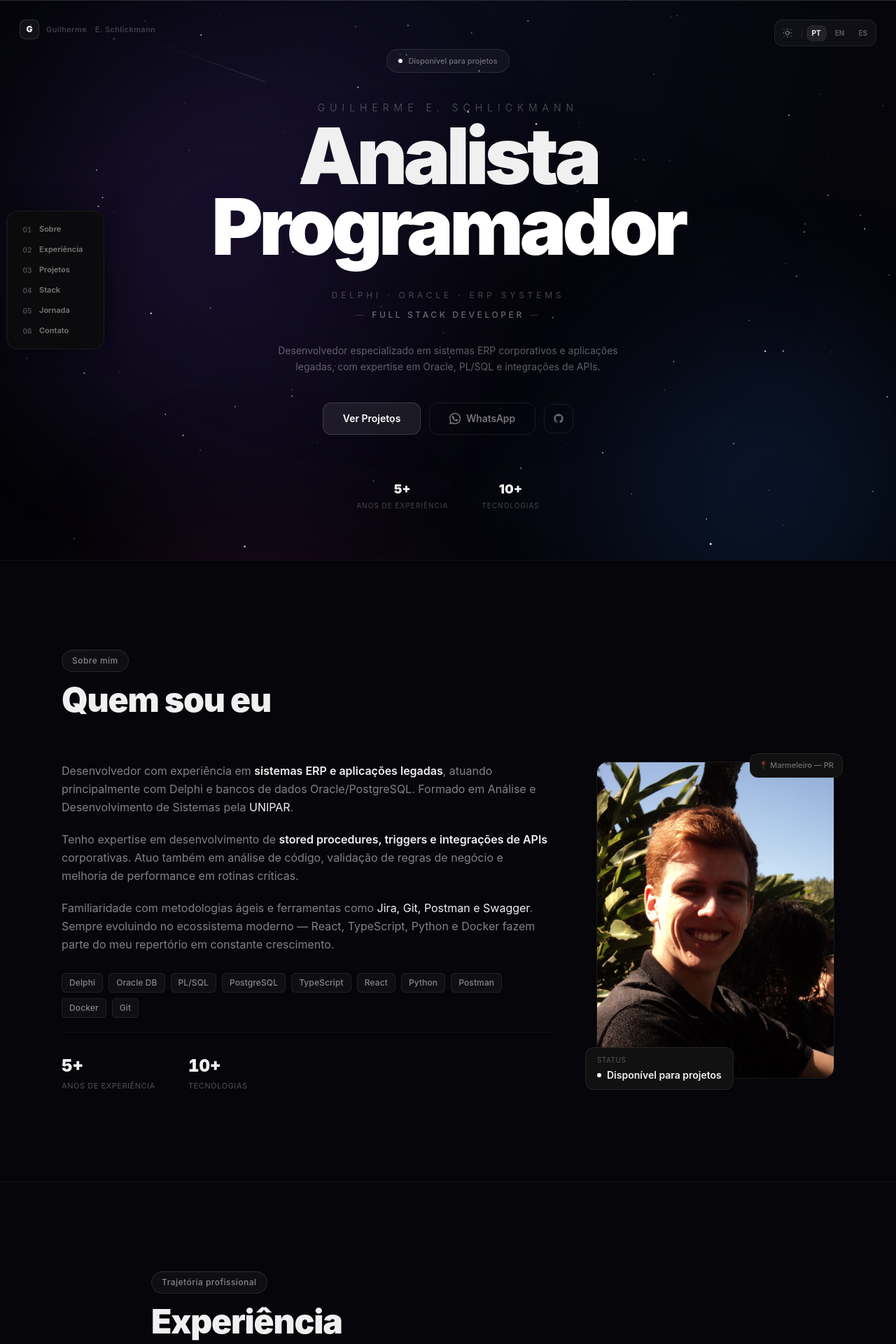
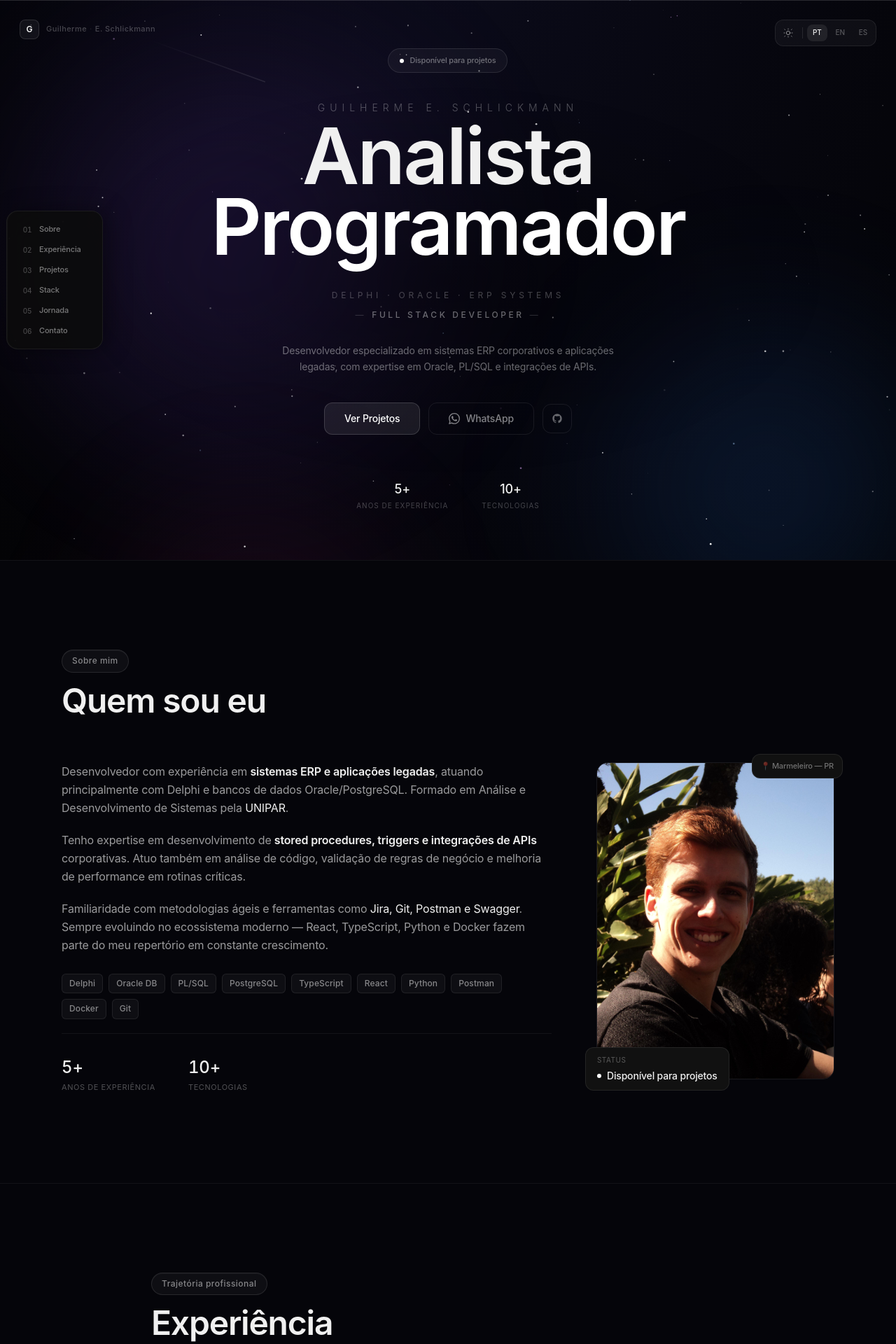
Before and after one commit to Espaniiol/MyPortifolio, a React (Vite) app: page / in a window 1280 px wide. Shown: the top 1920 px of the page at 70% size. Built offline with nearby package versions, Linux system fonts and the light colour scheme.

Commit message:
Ajustes-Fonte

```diff
--- a/package.json
+++ b/package.json
@@ -11,6 +11,7 @@
   },
   "dependencies": {
     "@emailjs/browser": "^4.4.1",
+    "@fontsource-variable/plus-jakarta-sans": "^5.3.0",
     "@tailwindcss/vite": "^4.3.0",
     "framer-motion": "^12.40.0",
     "gsap": "^3.15.0",
--- a/src/components/About.tsx
+++ b/src/components/About.tsx
@@ -46,7 +46,7 @@ export default function About() {
         {/* Header */}
         <div className="about-header mb-16">
           <div className="badge mb-4">{t('about.badge')}</div>
-          <h2 className="text-4xl sm:text-5xl font-black tracking-tight" style={{ color: 'var(--c-text)' }}>
+          <h2 className="text-4xl sm:text-5xl font-semibold tracking-tight" style={{ color: 'var(--c-text)' }}>
             {t('about.title')}
           </h2>
         </div>
@@ -55,9 +55,9 @@ export default function About() {
         <div className="about-body grid lg:grid-cols-[1fr_340px] gap-16 items-start">
           {/* Text col */}
           <div className="space-y-5">
-            <p className="about-text text-base leading-relaxed" style={{ color: 'var(--c-t50)' }} dangerouslySetInnerHTML={{ __html: info.aboutP1 }} />
-            <p className="about-text text-base leading-relaxed" style={{ color: 'var(--c-t50)' }} dangerouslySetInnerHTML={{ __html: info.aboutP2 }} />
-            <p className="about-text text-base leading-relaxed" style={{ color: 'var(--c-t50)' }} dangerouslySetInnerHTML={{ __html: info.aboutP3 }} />
+            <p className="about-text text-base leading-relaxed" style={{ color: 'var(--c-t60)' }} dangerouslySetInnerHTML={{ __html: info.aboutP1 }} />
+            <p className="about-text text-base leading-relaxed" style={{ color: 'var(--c-t60)' }} dangerouslySetInnerHTML={{ __html: info.aboutP2 }} />
+            <p className="about-text text-base leading-relaxed" style={{ color: 'var(--c-t60)' }} dangerouslySetInnerHTML={{ __html: info.aboutP3 }} />
 
             {/* Tags */}
             <div className="about-text flex flex-wrap gap-2 pt-2">
@@ -70,7 +70,7 @@ export default function About() {
             <div className="stats-row grid grid-cols-4 gap-6 pt-8 border-t" style={{ borderColor: 'var(--c-t06)' }}>
               {stats[lang].map((s, i) => (
                 <div key={s.label} className="stat-item">
-                  <div className="text-2xl font-black tabular-nums" style={{ color: 'var(--c-text)' }}>
+                  <div className="text-2xl font-medium tabular-nums" style={{ color: 'var(--c-text)' }}>
                     <span ref={el => { counterRefs.current[i] = el; }}>{s.value}</span>{s.suffix}
                   </div>
                   <div className="text-[11px] uppercase tracking-wider mt-1" style={{ color: 'var(--c-t30)' }}>{s.label}</div>
@@ -94,7 +94,7 @@ export default function About() {
                     const parent = el.parentElement!;
                     parent.style.background = 'var(--c-bg3)';
                     parent.innerHTML = `<div style="width:100%;height:100%;display:flex;flex-direction:column;align-items:center;justify-content:center;gap:12px">
-                      <div style="width:60px;height:60px;border-radius:16px;background:var(--c-t06);border:1px solid var(--c-t10);display:flex;align-items:center;justify-content:center;font-size:24px;font-weight:900;color:var(--c-inv)">G</div>
+                      <div style="width:60px;height:60px;border-radius:16px;background:var(--c-t06);border:1px solid var(--c-t10);display:flex;align-items:center;justify-content:center;font-size:24px;font-weight:700;color:var(--c-inv)">G</div>
                       <div style="font-size:12px;color:var(--c-t30)">Coloque me.jpg em /public</div>
                     </div>`;
                   }}
@@ -106,7 +106,7 @@ export default function About() {
                 <div className="text-[10px] uppercase tracking-wider mb-1" style={{ color: 'var(--c-t30)' }}>Status</div>
                 <div className="flex items-center gap-2">
                   <span className="w-1.5 h-1.5 rounded-full animate-pulse-soft" style={{ background: 'var(--c-inv)' }} />
-                  <span className="text-sm font-semibold" style={{ color: 'var(--c-text)' }}>{t('about.available')}</span>
+                  <span className="text-sm font-medium" style={{ color: 'var(--c-text)' }}>{t('about.available')}</span>
                 </div>
               </div>
 
--- a/src/components/Experience.tsx
+++ b/src/components/Experience.tsx
@@ -31,7 +31,7 @@ export default function Experience() {
       <div className="max-w-4xl mx-auto px-6">
         <div className="exp-header mb-16">
           <div className="badge mb-4">{t('experience.badge')}</div>
-          <h2 className="text-4xl sm:text-5xl font-black tracking-tight" style={{ color: 'var(--c-text)' }}>{t('experience.title')}</h2>
+          <h2 className="text-4xl sm:text-5xl font-semibold tracking-tight" style={{ color: 'var(--c-text)' }}>{t('experience.title')}</h2>
         </div>
 
         <div className="tl-wrap relative">
@@ -57,7 +57,7 @@ export default function Experience() {
                     <div className="flex items-start justify-between mb-3">
                       <div>
                         <div className="text-[11px] uppercase tracking-widest mb-1" style={{ color: 'var(--c-t30)' }}>{exp.period}</div>
-                        <h3 className="text-base font-bold" style={{ color: 'var(--c-text)' }}>{exp.role}</h3>
+                        <h3 className="text-base font-medium" style={{ color: 'var(--c-text)' }}>{exp.role}</h3>
                         <div className="text-sm mt-0.5" style={{ color: 'var(--c-t40)' }}>{exp.company}</div>
                       </div>
                       <svg className="w-4 h-4 flex-shrink-0 mt-1 transition-transform duration-300" style={{ color: 'var(--c-t25)', transform: active===exp.id ? 'rotate(180deg)' : 'none' }} fill="none" viewBox="0 0 24 24" stroke="currentColor">
@@ -66,7 +66,7 @@ export default function Experience() {
                     </div>
 
                     <div style={{ maxHeight: active===exp.id ? '240px' : '0', overflow: 'hidden', transition: 'max-height 0.45s cubic-bezier(0.4,0,0.2,1)' }}>
-                      <p className="text-sm leading-relaxed mb-4" style={{ color: 'var(--c-t40)' }}>{exp.description}</p>
+                      <p className="text-sm leading-relaxed mb-4" style={{ color: 'var(--c-t45)' }}>{exp.description}</p>
                     </div>
 
                     <div className="flex flex-wrap gap-2 mt-2">
--- a/src/components/Footer.tsx
+++ b/src/components/Footer.tsx
@@ -7,7 +7,7 @@ export default function Footer() {
     <footer className="py-10" style={{ background: 'var(--c-bg)', borderTop: '1px solid var(--c-t05)' }}>
       <div className="max-w-6xl mx-auto px-6 flex flex-col sm:flex-row items-center justify-between gap-4">
         <div className="flex items-center gap-3">
-          <div className="w-6 h-6 rounded-lg flex items-center justify-center text-[11px] font-black" style={{ border: '1px solid var(--c-t10)', background: 'var(--c-t05)', color: 'var(--c-text)' }}>G</div>
+          <div className="w-6 h-6 rounded-lg flex items-center justify-center text-[11px] font-semibold" style={{ border: '1px solid var(--c-t10)', background: 'var(--c-t05)', color: 'var(--c-text)' }}>G</div>
           <span className="text-xs" style={{ color: 'var(--c-t30)' }}>Guilherme E. Schlickmann</span>
         </div>
         <span className="text-xs" style={{ color: 'var(--c-t20)' }}>
--- a/src/components/Hero.tsx
+++ b/src/components/Hero.tsx
@@ -62,7 +62,7 @@ export default function Hero() {
         <div className="mb-10">
           {info.heroTitle.map((word: string, i: number) => (
             <div key={i} style={{ lineHeight: 0.9 }}>
-              <div className="hero-line inline-block text-[clamp(2.8rem,9vw,7rem)] font-black tracking-tighter"
+              <div className="hero-line inline-block text-[clamp(2.8rem,9vw,7rem)] font-semibold tracking-tight"
                 style={{ color: i === 0 ? 'var(--c-text)' : 'var(--c-inv)' }}>
                 {word}
               </div>
@@ -83,7 +83,7 @@ export default function Hero() {
         </div>
 
         {/* Desc */}
-        <p className="hero-desc text-sm leading-relaxed max-w-lg mx-auto mb-10" style={{ color: 'var(--c-t35)' }}>
+        <p className="hero-desc text-sm leading-relaxed max-w-lg mx-auto mb-10" style={{ color: 'var(--c-t40)' }}>
           {info.heroDesc || personalInfo.pt.heroDesc}
         </p>
 
@@ -91,7 +91,7 @@ export default function Hero() {
         <div className="hero-cta flex flex-col sm:flex-row items-center justify-center gap-3 mb-16">
           <button
             onClick={() => document.querySelector('#projects')?.scrollIntoView({ behavior: 'smooth' })}
-            className="px-7 py-3 rounded-xl text-sm font-semibold transition-all duration-300 hover:bg-white hover:text-black"
+            className="px-7 py-3 rounded-xl text-sm font-medium transition-all duration-300 hover:bg-white hover:text-black"
             style={{ background: 'var(--c-t08)', border: '1px solid var(--c-t15)', color: 'var(--c-inv)' }}>
             {t('hero.viewProjects')}
           </button>
@@ -114,7 +114,7 @@ export default function Hero() {
         <div className="hero-stats flex items-center justify-center gap-12">
           {[{ n: '5+', l: t('hero.yearsExp') }, { n: '10+', l: t('hero.technologies') }].map(s => (
             <div key={s.l} className="text-center">
-              <div className="text-lg font-black" style={{ color: 'var(--c-text)' }}>{s.n}</div>
+              <div className="text-lg font-medium" style={{ color: 'var(--c-text)' }}>{s.n}</div>
               <div className="text-[10px] uppercase tracking-widest mt-0.5" style={{ color: 'var(--c-t25)' }}>{s.l}</div>
             </div>
           ))}
--- a/src/components/LoadingScreen.tsx
+++ b/src/components/LoadingScreen.tsx
@@ -109,7 +109,7 @@ export default function LoadingScreen({ onComplete }: LoadingScreenProps) {
               {/* Scan line */}
               <div className="ls-scan-line absolute top-[-100%] left-0 w-full h-1 bg-white/20 blur-[2px]"></div>
 
-              <span className="text-5xl font-black relative z-10" style={{ color: 'var(--c-text)' }}>G</span>
+              <span className="text-5xl font-semibold relative z-10" style={{ color: 'var(--c-text)' }}>G</span>
 
               {/* Corner Accents */}
               <div className="absolute top-0 left-0 w-2 h-2 border-t border-l border-white/30 rounded-tl-lg m-2"></div>
@@ -119,7 +119,7 @@ export default function LoadingScreen({ onComplete }: LoadingScreenProps) {
             </div>
 
             <div className="flex flex-col items-center gap-2">
-              <div className="ls-logo-text text-[10px] tracking-[0.4em] uppercase font-bold text-center" style={{ color: 'var(--c-text)' }}>
+              <div className="ls-logo-text text-[10px] tracking-[0.4em] uppercase font-medium text-center" style={{ color: 'var(--c-text)' }}>
                 Guilherme E. Schlickmann
               </div>
               <div className="ls-logo-text text-[9px] tracking-[0.2em] uppercase text-center" style={{ color: 'var(--c-t40)' }}>
@@ -135,7 +135,7 @@ export default function LoadingScreen({ onComplete }: LoadingScreenProps) {
                 Initializing...
               </span>
               <div className="ls-logo-text flex items-baseline">
-                <span className="text-2xl font-black tabular-nums tracking-tighter" style={{ color: 'var(--c-text)' }}>{count}</span>
+                <span className="text-2xl font-medium tabular-nums tracking-tighter" style={{ color: 'var(--c-text)' }}>{count}</span>
                 <span className="text-xs font-medium ml-[2px]" style={{ color: 'var(--c-t40)' }}>%</span>
               </div>
             </div>
--- a/src/components/Navbar.tsx
+++ b/src/components/Navbar.tsx
@@ -73,7 +73,7 @@ export default function Navbar() {
       {/* Logo — top left floating */}
       <button ref={logoRef} onClick={() => window.scrollTo({ top: 0, behavior: 'smooth' })}
         className="fixed top-7 left-7 z-50 flex items-center gap-2.5 group">
-        <div className="w-7 h-7 rounded-lg flex items-center justify-center text-xs font-black transition-all duration-300 group-hover:bg-white group-hover:text-black"
+        <div className="w-7 h-7 rounded-lg flex items-center justify-center text-xs font-semibold transition-all duration-300 group-hover:bg-white group-hover:text-black"
           style={{ border: '1px solid var(--c-t12)', background: 'var(--c-t05)', color: 'var(--c-text)' }}>
           G
         </div>
@@ -105,7 +105,7 @@ export default function Navbar() {
           <button
             key={l}
             onClick={() => setLang(l)}
-            className="text-[10px] font-bold uppercase px-2 py-1 rounded-lg transition-all"
+            className="text-[10px] font-medium uppercase px-2 py-1 rounded-lg transition-all"
             style={{
               color: lang === l ? 'var(--c-text)' : 'var(--c-t30)',
               background: lang === l ? 'var(--c-t08)' : 'transparent',
@@ -179,13 +179,13 @@ export default function Navbar() {
                   style={{ background: 'var(--c-t05)' }} />
 
                 {/* Number */}
-                <span className="relative text-[10px] font-bold tabular-nums leading-none select-none transition-colors duration-200"
+                <span className="relative text-[10px] font-medium tabular-nums leading-none select-none transition-colors duration-200"
                   style={{ color: isActive ? 'var(--c-text)' : 'var(--c-t25)', minWidth: '14px' }}>
                   {link.num}
                 </span>
 
                 {/* Label */}
-                <span className="relative text-[11px] font-semibold whitespace-nowrap leading-none select-none transition-colors duration-200"
+                <span className="relative text-[11px] font-medium whitespace-nowrap leading-none select-none transition-colors duration-200"
                   style={{ color: isActive ? 'var(--c-text)' : 'var(--c-t45)' }}>
                   {label}
                 </span>
@@ -220,7 +220,7 @@ export default function Navbar() {
 
           {/* Top bar inside overlay */}
           <div className="absolute top-7 left-7 flex items-center gap-2">
-            <div className="w-7 h-7 rounded-lg flex items-center justify-center text-xs font-black"
+            <div className="w-7 h-7 rounded-lg flex items-center justify-center text-xs font-semibold"
               style={{ border: '1px solid var(--c-t12)', background: 'var(--c-t05)', color: 'var(--c-text)' }}>G</div>
           </div>
 
@@ -231,10 +231,10 @@ export default function Navbar() {
               return (
                 <button key={link.href} onClick={() => go(link.href)}
                   className="mobile-nav-item flex items-baseline gap-5 py-4 w-full group transition-all duration-200">
-                  <span className="text-xs font-bold tabular-nums" style={{ color: 'var(--c-t20)' }}>
+                  <span className="text-xs font-medium tabular-nums" style={{ color: 'var(--c-t20)' }}>
                     {link.num}
                   </span>
-                  <span className="text-4xl font-black tracking-tight transition-colors duration-200"
+                  <span className="text-4xl font-medium tracking-tight transition-colors duration-200"
                     style={{ color: isActive ? 'var(--c-text)' : 'var(--c-t40)' }}>
                     {label}
                   </span>
@@ -262,7 +262,7 @@ export default function Navbar() {
                 <button
                   key={l}
                   onClick={() => setLang(l)}
-                  className="text-[10px] font-bold uppercase px-2 py-1 rounded-lg transition-all"
+                  className="text-[10px] font-medium uppercase px-2 py-1 rounded-lg transition-all"
                   style={{
                     color: lang === l ? 'var(--c-text)' : 'var(--c-t30)',
                     background: lang === l ? 'var(--c-t06)' : 'transparent',
--- a/src/components/TechStack.tsx
+++ b/src/components/TechStack.tsx
@@ -39,7 +39,7 @@ export default function TechStack() {
       <div className="max-w-6xl mx-auto px-6">
         <div className="stack-header mb-16">
           <div className="badge mb-4">{t('stack.badge')}</div>
-          <h2 className="text-4xl sm:text-5xl font-black tracking-tight" style={{ color: 'var(--c-text)' }}>{t('stack.title')}</h2>
+          <h2 className="text-4xl sm:text-5xl font-semibold tracking-tight" style={{ color: 'var(--c-text)' }}>{t('stack.title')}</h2>
         </div>
 
         <div className="tech-grid grid sm:grid-cols-2 lg:grid-cols-3 xl:grid-cols-4 gap-3 mb-16">
@@ -55,11 +55,11 @@ export default function TechStack() {
                 <div className="flex items-center gap-3">
                   <span className="text-lg">{tech.icon}</span>
                   <div>
-                    <div className="text-sm font-semibold" style={{ color: 'var(--c-text)' }}>{tech.name}</div>
+                    <div className="text-sm font-medium" style={{ color: 'var(--c-text)' }}>{tech.name}</div>
                     <div className="text-[11px] uppercase tracking-wider" style={{ color: 'var(--c-t25)' }}>{tech.category}</div>
                   </div>
                 </div>
-                <span className="text-sm font-bold tabular-nums" style={{ color: 'var(--c-t40)' }}>{tech.level}%</span>
+                <span className="text-sm font-medium tabular-nums" style={{ color: 'var(--c-t40)' }}>{tech.level}%</span>
               </div>
               <div className="h-px rounded-full overflow-hidden" style={{ background: 'var(--c-t06)' }}>
                 <div ref={el => { barRefs.current[i] = el; }} className="h-full rounded-full" style={{ background: hovered===tech.name ? 'var(--c-inv)' : 'var(--c-t50)', width: '0%', transition: 'background 0.2s' }} />
--- a/src/index.css
+++ b/src/index.css
@@ -1,4 +1,5 @@
 @import "tailwindcss";
+@import "@fontsource-variable/plus-jakarta-sans";
 
 /* ── Theme variables ────────────────────────── */
 :root, [data-theme="dark"] {
@@ -91,10 +92,19 @@ canvas, video { transition: none !important; }
   body {
     background-color: var(--c-bg);
     color: var(--c-text);
-    font-family: 'Inter', 'Segoe UI', system-ui, -apple-system, sans-serif;
+    font-family: 'Plus Jakarta Sans Variable', 'Plus Jakarta Sans', 'Inter', system-ui, -apple-system, sans-serif;
+    font-weight: 400;
+    line-height: 1.55;
+    letter-spacing: -0.011em;
     overflow-x: hidden;
     -webkit-font-smoothing: antialiased;
     -moz-osx-font-smoothing: grayscale;
+  }
+
+  /* Type hierarchy: 400 body copy · 500 menus/labels/buttons · 600 main titles only */
+  h1, h2, h3 {
+    font-weight: 600;
+    letter-spacing: -0.02em;
   }
 
   /* Clickable elements show the pointer/hand cursor.
```
Also changed, not shown: src/components/Contact.tsx (+6 -6 lines), src/components/Journey.tsx (+5 -5 lines), src/components/Projects.tsx (+7 -7 lines), 1 other file (tests, documents, lock files or other folders).
